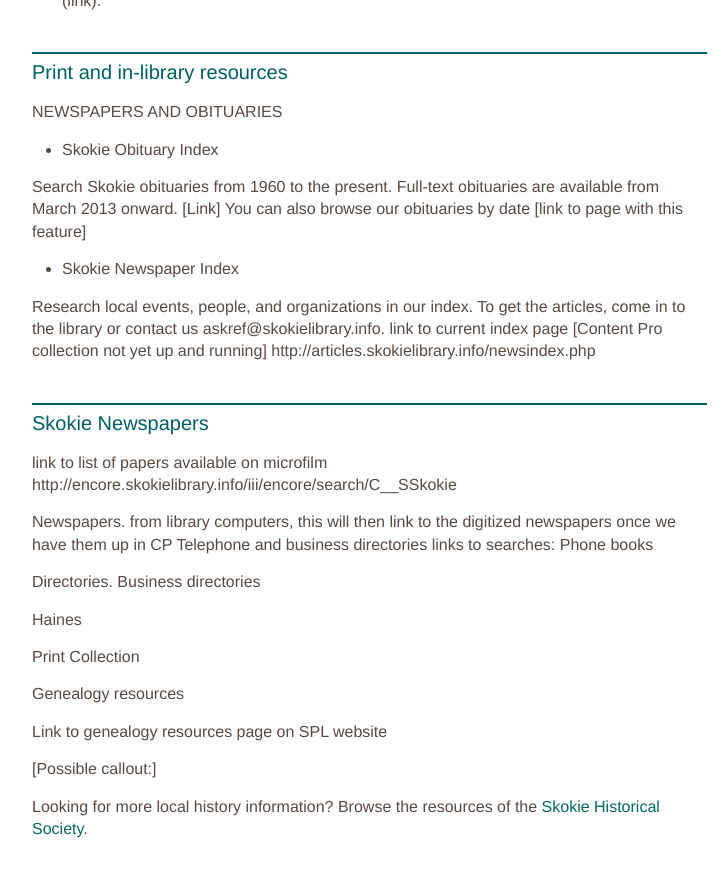
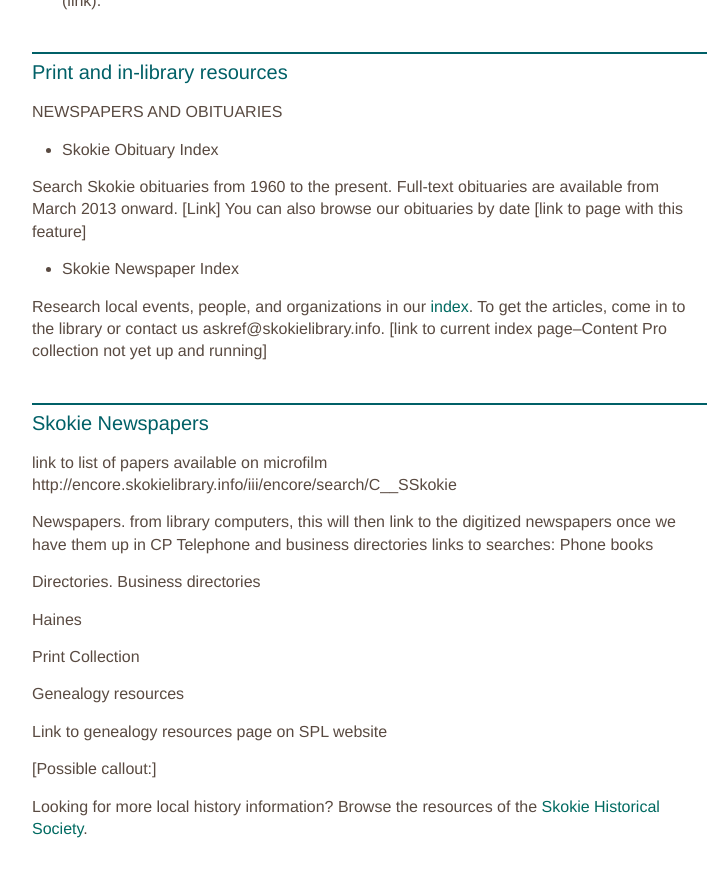
Before and after one commit to skokielibrary/spl-content, a Jekyll site: the page built from _content/jessica/resources--local-history.markdown, in a window 1280 px wide and 900 px high, scrolled down 964 px. Shown: the top 877 px of the window, without its empty margins (126-842 px from the left). Built offline with Jekyll 4.4.1, drawn with Linux system fonts in a browser that asks for light colours.

Commit message:
Updated resources--local-history.markdown

```diff
--- a/_content/jessica/resources--local-history.markdown
+++ b/_content/jessica/resources--local-history.markdown
@@ -39,9 +39,8 @@ Search Skokie obituaries from 1960 to the present. Full-text obituaries are avai
 
 - Skokie Newspaper Index
 
-Research local events, people, and organizations in our index. To get the articles, come in to the library or contact us askref@skokielibrary.info.
-link to current index page [Content Pro collection not yet up and running]
-http://articles.skokielibrary.info/newsindex.php
+Research local events, people, and organizations in our [index](http://articles.skokielibrary.info/newsindex.php). To get the articles, come in to the library or contact us askref@skokielibrary.info.
+[link to current index page--Content Pro collection not yet up and running]
 
 ##Skokie Newspapers
 link to list of papers available on microfilm
```
